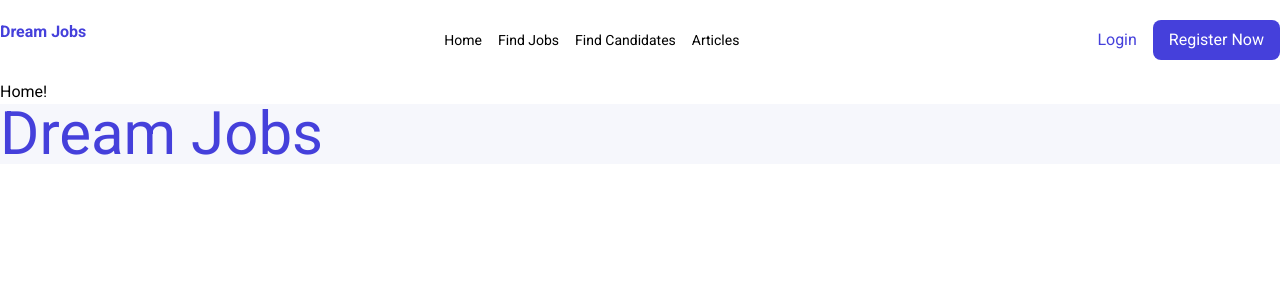
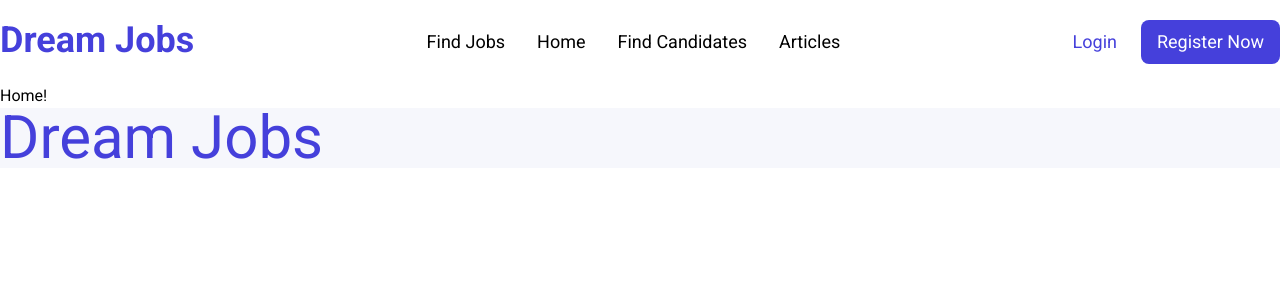
Before and after one commit to sameer-se/Dream-Jobs, a Next.js app: page / in a window 1280 px wide. Shown: the top 300 px of the page. Built offline with nearby package versions, Linux system fonts and the light colour scheme.

Commit message:
css updates

```diff
--- a/components/navbar.jsx
+++ b/components/navbar.jsx
@@ -3,19 +3,19 @@ import React from "react";
 export default function NavBar() {
   return (
     <div className="container mt-5 mb-5 bg-white flex justify-between text-primary ">
-      <div className="font-bold text-base">Dream Jobs</div>
-      <div className="flex gap-4 text-black text-sm t-w-[400px]">
-        <button>Home</button>
-        <button>Find Jobs</button>
-        <button>Find Candidates</button>
-        <button>Articles</button>
+      <div className="font-bold text-4xl">Dream Jobs</div>
+      <div className="flex gap-8 text-black text-lg t-w-[400px]">
+        <button className="hover:text-primary">Find Jobs</button>
+        <button className="hover:text-primary">Home</button>
+        <button className="hover:text-primary">Find Candidates</button>
+        <button className="hover:text-primary">Articles</button>
       </div>
-      <div className="flex gap-4">
-        <button className="text-primary" type="submit">
+      <div className="flex gap-6 text-lg">
+        <button className="text-primary  hover:text-teal-400" type="submit">
           Login
         </button>
         <button
-          className="text-white  bg-primary pt-2 pb-2 pl-4 pr-4 rounded-lg"
+          className="text-white  bg-primary pt-2 pb-2 pl-4 pr-4 rounded-lg hover:bg-teal-400"
           type="submit"
         >
           Register Now
```
